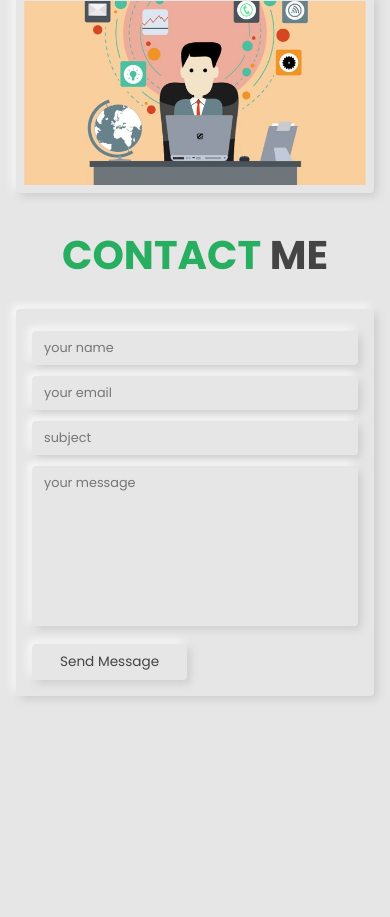
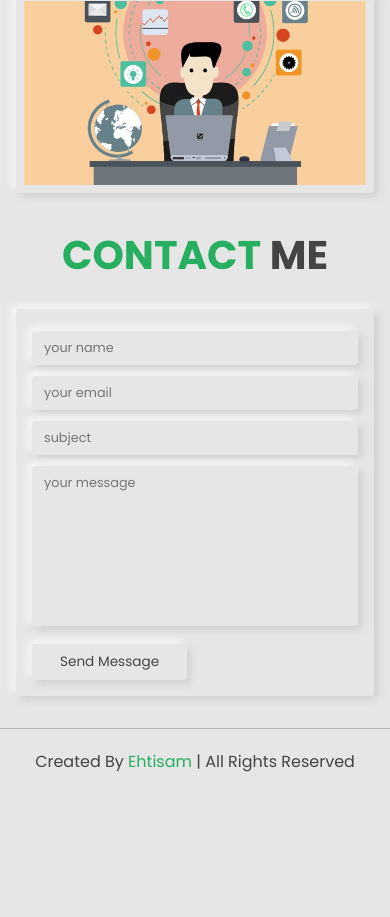
Before and after one commit to Eh-haque/protfolio, a plain HTML site: page index.html in a window 390 px wide. Shown: the part 4227-5144 px from the top of the page. After the commit the page ends 5021 px from the top, so only its background shows below. Drawn offline with Linux system fonts and the light colour scheme.

Commit message:
section#contact update

```diff
--- a/css/style.css
+++ b/css/style.css
@@ -512,6 +512,9 @@ section{
     #menu-btn{
         display: initial;
     }
+    section#contact {
+        min-height: 0;
+    }
 
 }
 
@@ -525,5 +528,8 @@ section{
         width:100%;
         border-right: 0;
     }
+    section#contact {
+        min-height: 0;
+    }
 
 }
```
